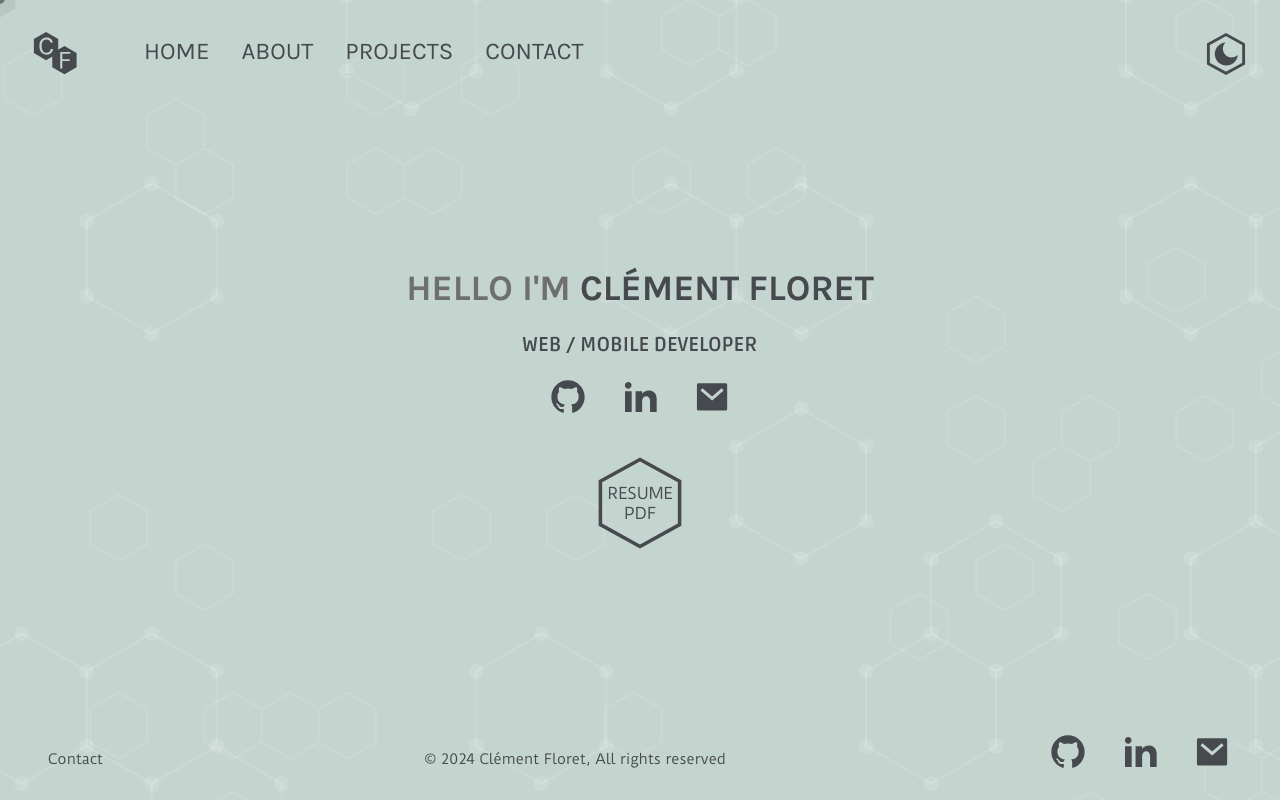
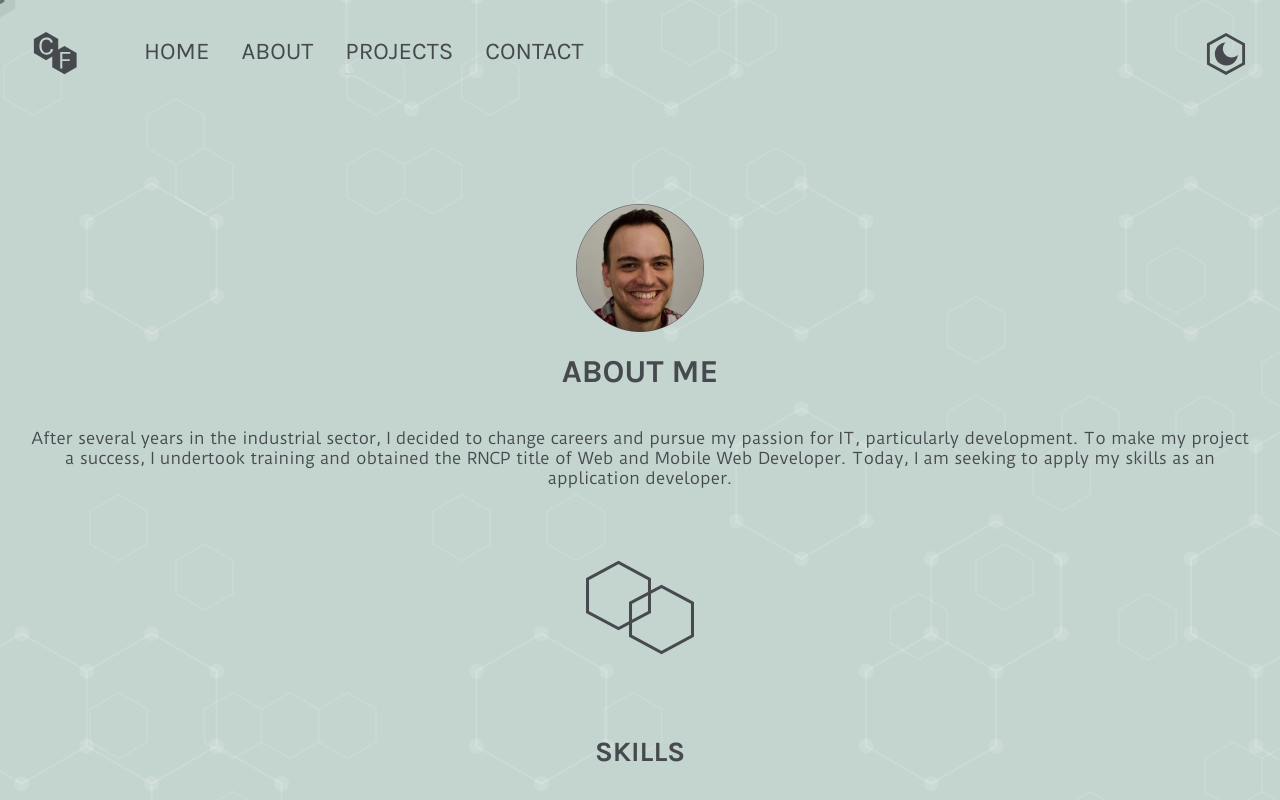
Before and after one commit to floretcl/Clementfloret, a React (Create React App) app in the folder portfolio-front/: page / in a window 1280 px wide. Shown: the top 800 px of the page. Built offline with nearby package versions, Linux system fonts and the light colour scheme.

Commit message:
add About in App component

```diff
--- a/portfolio-front/src/App.js
+++ b/portfolio-front/src/App.js
@@ -1,8 +1,9 @@
 import Header from "./components/Header";
 import Footer from "./components/Footer";
 import Cursor from "./components/Cursor";
+import Home from "./components/Home";
+import About from "./components/About";
 import {useEffect, useRef, useState} from "react";
-import Home from "./components/Home";
 
 function App() {
     const [mousePosition, setMousePosition] = useState({
@@ -30,7 +31,7 @@ function App() {
     return (
         <div onMouseMove={(event) => handleMouseMove(event)} className="app">
             <Header />
-            <Home />
+            <About />
             <Footer />
             <Cursor mousePosition={mousePosition}/>
         </div>
```
